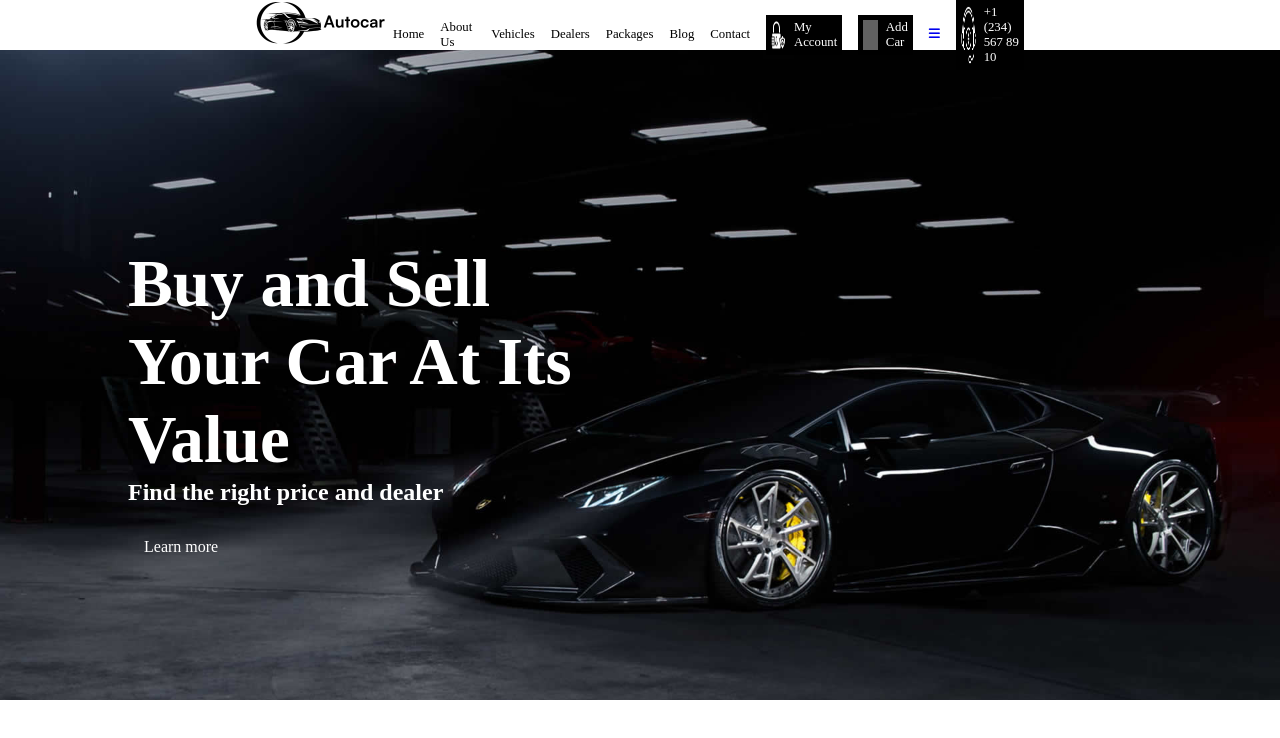
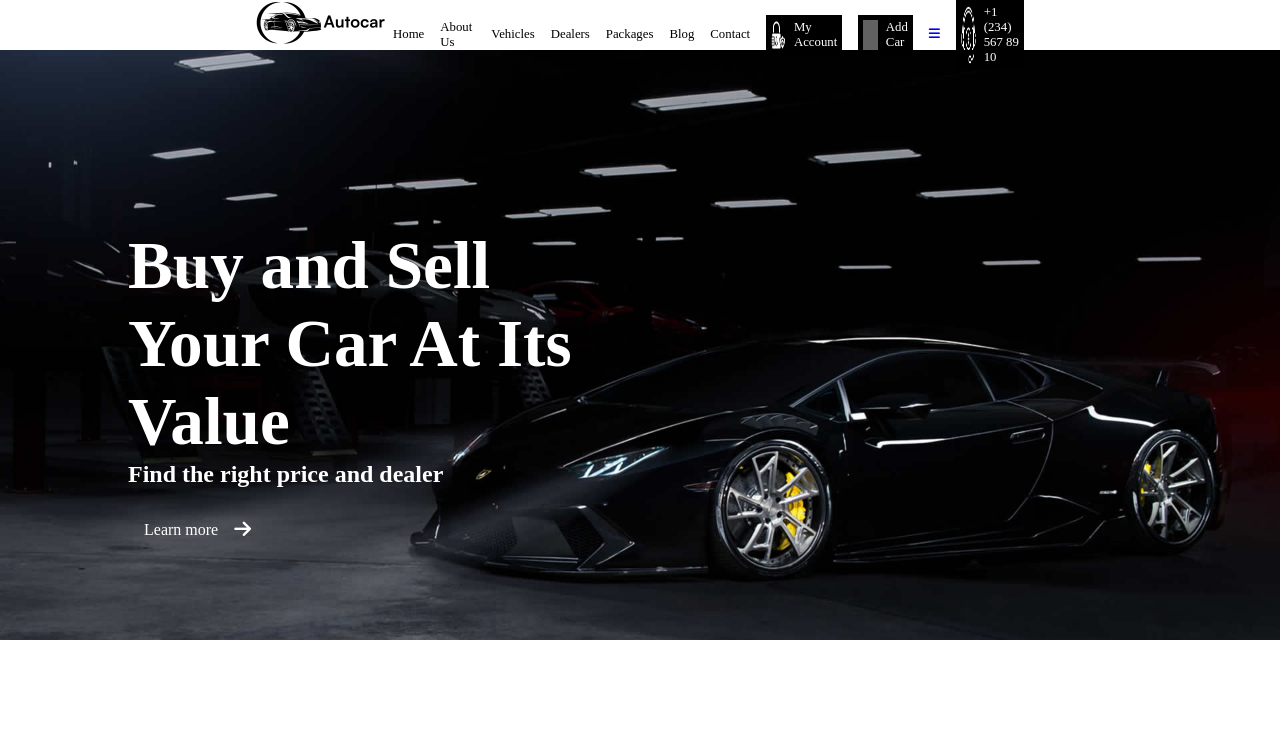
Before and after one commit to Lucaalex00/proj-html-vuejs, a Vue app: page / in a window 1280 px wide. Shown: the top 738 px of the page. Built offline with nearby package versions, Linux system fonts and the light colour scheme; grey boxes are pictures that could not be loaded.

Commit message:
add Jumbotron Arrow Icon Commit

```diff
--- a/src/components/AppJumbotron.vue
+++ b/src/components/AppJumbotron.vue
@@ -11,8 +11,9 @@
                 <h1>Buy and Sell Your Car At Its Value</h1>
                 <p>Find the right price and dealer</p>
                 <div class="cta">
-                    <a href="#">Learn more </a>
-            </div>
+                    <div>Learn more </div>
+                    <a href="#"><i class="fa-solid fa-arrow-right"></i></a>
+                </div>
             </div>
             <!-- /.jumbo_item -->
         </div>
@@ -29,8 +30,9 @@
         background-repeat: no-repeat;
         background-size: cover;
         background-position:center;
-        height: 700px;
         width: 100vw;
+        aspect-ratio: 2;
+
         >.jumbo_container{
             position: relative;
             height: 100%;
@@ -50,10 +52,15 @@
                 }
                 > .cta{
                     margin: 2rem 1rem;
+                    display: flex;
+                    align-items: center;
+                    gap: 1rem;
                     >a{
                     text-decoration: none;
                     color: var(--lighter-color);
-
+                    }
+                    i{
+                        font-size: 1.2rem;
                     }
                 }
             }
```
